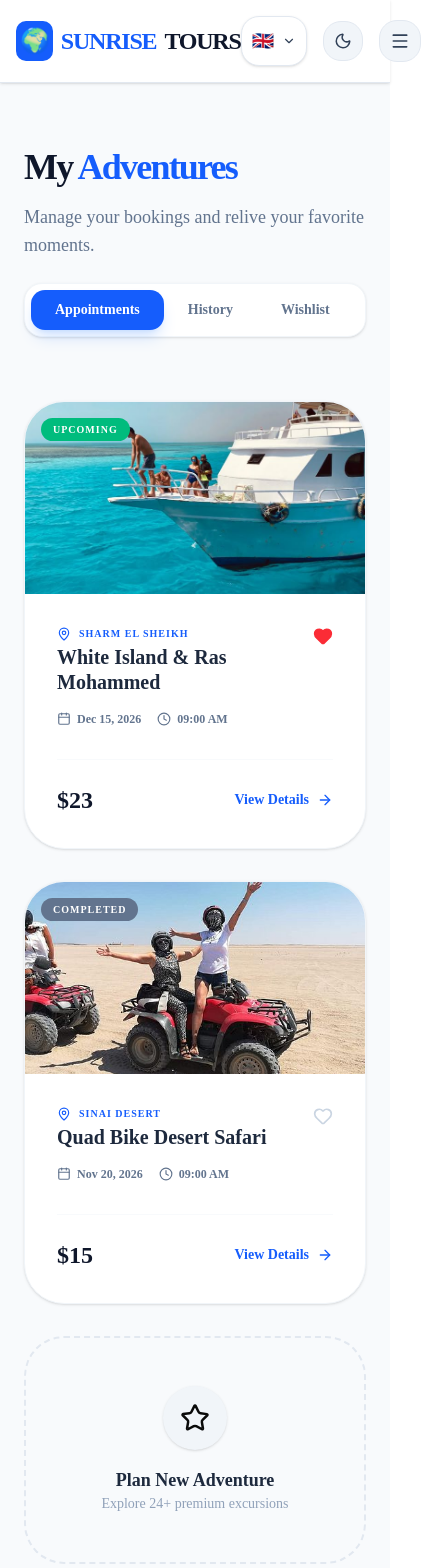
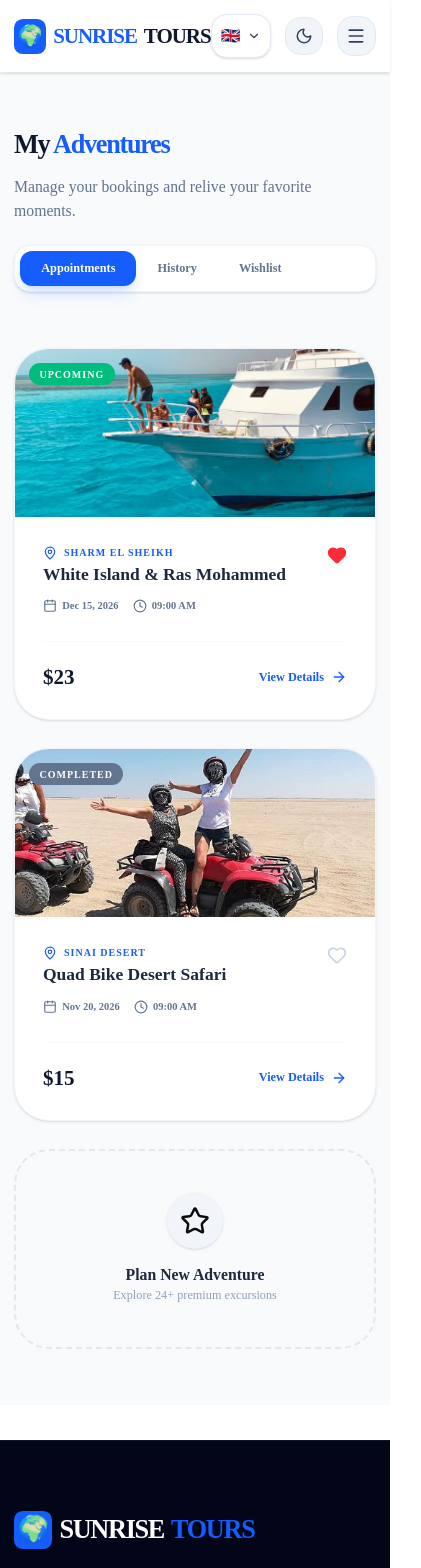
Before and after one commit to minaromanyqwe-max/Justlena-Tours, a Next.js app: page /Trips in a window 390 px wide. Shown: the top 1568 px of the page, 421 px wide, since content can reach past the window. Built offline with nearby package versions, Linux system fonts and the light colour scheme.

Commit message:
two commit

```diff
--- a/app/About/page.tsx
+++ b/app/About/page.tsx
@@ -19,7 +19,7 @@ export default function AboutPage() {
           <div className="inline-block px-4 py-1.5 bg-blue-500/20 backdrop-blur-md text-blue-100 rounded-full text-[10px] font-black uppercase tracking-[0.2em] mb-8 border border-white/10 animate-fade-in shadow-xl">
             {t('ourStory')}
           </div>
-          <h1 className="text-4xl md:text-8xl font-black text-white leading-[0.9] tracking-tighter mb-8 drop-shadow-2xl uppercase">
+          <h1 className="text-3xl sm:text-5xl md:text-7xl lg:text-8xl font-black text-white leading-[0.9] tracking-tighter mb-8 drop-shadow-2xl uppercase">
             {t('makingEveryMoment')}
           </h1>
           <p className="text-xl md:text-2xl text-white/90 font-medium max-w-2xl leading-relaxed">
@@ -29,8 +29,7 @@ export default function AboutPage() {
       </div>
 
       {/* Main Content */}
-      <div className="max-w-7xl mx-auto px-6 lg:px-24 py-24">
-
+      <div className="section-padding responsive-container">
         <div className="grid lg:grid-cols-2 gap-20 items-center mb-32">
           <div className="space-y-8">
             <div className="flex items-center gap-3">
--- a/app/Trips/page.tsx
+++ b/app/Trips/page.tsx
@@ -30,13 +30,13 @@ export default function TripsPage() {
   const { t } = useLanguage();
 
   return (
-    <div className="min-h-screen bg-slate-50 dark:bg-slate-950 px-6 lg:px-24 py-16 transition-colors duration-300">
-      <div className="max-w-7xl mx-auto">
+    <div className="min-h-screen bg-slate-50 dark:bg-slate-950 transition-colors duration-300">
+      <div className="responsive-container py-16">
 
         {/* Header */}
         <div className="flex flex-col md:flex-row md:items-end justify-between gap-6 mb-16">
           <div>
-            <h1 className="text-4xl md:text-6xl font-black text-slate-900 dark:text-white tracking-tighter mb-4">
+            <h1 className="text-3xl sm:text-5xl md:text-6xl font-black text-slate-900 dark:text-white tracking-tighter mb-4">
               {t('myTrips').split(' ')[0]} <span className="text-blue-600 dark:text-blue-400">{t('myAdventures').split(' ')[1] || t('myAdventures')}</span>
             </h1>
             <p className="text-slate-500 dark:text-slate-400 font-medium text-lg">
--- a/app/_compont/footer/Footer.tsx
+++ b/app/_compont/footer/Footer.tsx
@@ -50,7 +50,7 @@ export default function Footer() {
 
   return (
     <footer className="bg-slate-950 text-white mt-10 transition-colors duration-300 border-t border-slate-900">
-      <div className="max-w-7xl mx-auto px-6 py-20 grid grid-cols-1 md:grid-cols-2 lg:grid-cols-4 gap-16">
+      <div className="responsive-container py-20 grid grid-cols-1 md:grid-cols-2 lg:grid-cols-4 gap-16">
 
         {/* Brand */}
         <div className="space-y-6">
--- a/app/_compont/navbar/navbar.tsx
+++ b/app/_compont/navbar/navbar.tsx
@@ -29,7 +29,7 @@ export default function Navbar() {
 
   return (
     <nav className="bg-white/80 dark:bg-slate-950/80 backdrop-blur-md shadow-sm sticky top-0 z-50 border-b border-slate-200 dark:border-slate-800 transition-colors duration-300">
-      <div className="max-w-7xl mx-auto px-4 sm:px-6 py-4 flex justify-between items-center">
+      <div className="responsive-container py-4 flex justify-between items-center">
 
         {/* Logo */}
         <Link href="/" className="text-2xl font-black text-blue-600 dark:text-blue-400 tracking-tighter flex items-center gap-2">
--- a/app/globals.css
+++ b/app/globals.css
@@ -46,6 +46,11 @@
   --radius-2xl: calc(var(--radius) * 1.8);
   --radius-3xl: calc(var(--radius) * 2.2);
   --radius-4xl: calc(var(--radius) * 2.6);
+
+  /* Custom Transitions */
+  --transition-slow: 500ms cubic-bezier(0.4, 0, 0.2, 1);
+  --transition-normal: 300ms cubic-bezier(0.4, 0, 0.2, 1);
+  --transition-fast: 150ms cubic-bezier(0.4, 0, 0.2, 1);
 }
 
 :root {
@@ -125,6 +130,27 @@
     @apply bg-background text-foreground;
   }
   html {
-    @apply font-sans;
+    @apply font-sans scroll-smooth;
+    font-size: 16px;
+  }
+
+  @media (max-width: 640px) {
+    html {
+      font-size: 14px;
+    }
+  }
+
+  /* Fluid spacing and typography helpers */
+  .responsive-container {
+    @apply max-w-7xl mx-auto px-4 sm:px-6 lg:px-8 w-full;
+  }
+
+  .section-padding {
+    @apply py-12 md:py-20 lg:py-32;
+  }
+
+  /* Smooth scroll and selection */
+  ::selection {
+    @apply bg-blue-600/30 text-blue-900 dark:text-blue-100;
   }
 }
--- a/app/register/page.tsx
+++ b/app/register/page.tsx
@@ -297,11 +297,11 @@ export default function Log() {
         />
         <div className="absolute inset-0 bg-gradient-to-b from-black/60 via-slate-900/40 to-slate-50 dark:to-slate-950" />
 
-        <div className="relative h-full max-w-7xl mx-auto px-4 md:px-8 flex flex-col items-center justify-center text-center py-20">
+        <div className="relative h-full responsive-container flex flex-col items-center justify-center text-center py-20">
           <div className="inline-block px-4 py-1.5 bg-blue-500/20 backdrop-blur-md text-blue-100 rounded-full text-[10px] md:text-xs font-bold uppercase tracking-wider mb-6 border border-white/10 animate-fade-in shadow-xl">
             {t('discoveryAwaits')}
           </div>
-          <h1 className="text-4xl md:text-8xl font-black text-white tracking-tight leading-tight mb-6 drop-shadow-2xl">
+          <h1 className="text-3xl sm:text-5xl md:text-7xl lg:text-8xl font-black text-white tracking-tight leading-tight mb-6 drop-shadow-2xl px-4">
             {t('exclusive')} <span className="text-transparent bg-clip-text bg-gradient-to-r from-blue-400 to-indigo-400">{t('experiences')}</span>
           </h1>
           <p className="max-w-2xl text-base md:text-xl text-white/90 font-medium leading-relaxed drop-shadow-lg mb-10">
@@ -329,7 +329,7 @@ export default function Log() {
         </div>
       </div>
 
-      <section className="py-20 px-4 md:px-8 max-w-7xl mx-auto">
+      <section className="section-padding responsive-container">
         <div className="grid grid-cols-1 sm:grid-cols-2 lg:grid-cols-3 xl:grid-cols-3 gap-10">
           {tours.filter(Boolean).map((tour) => (
             <div
```
